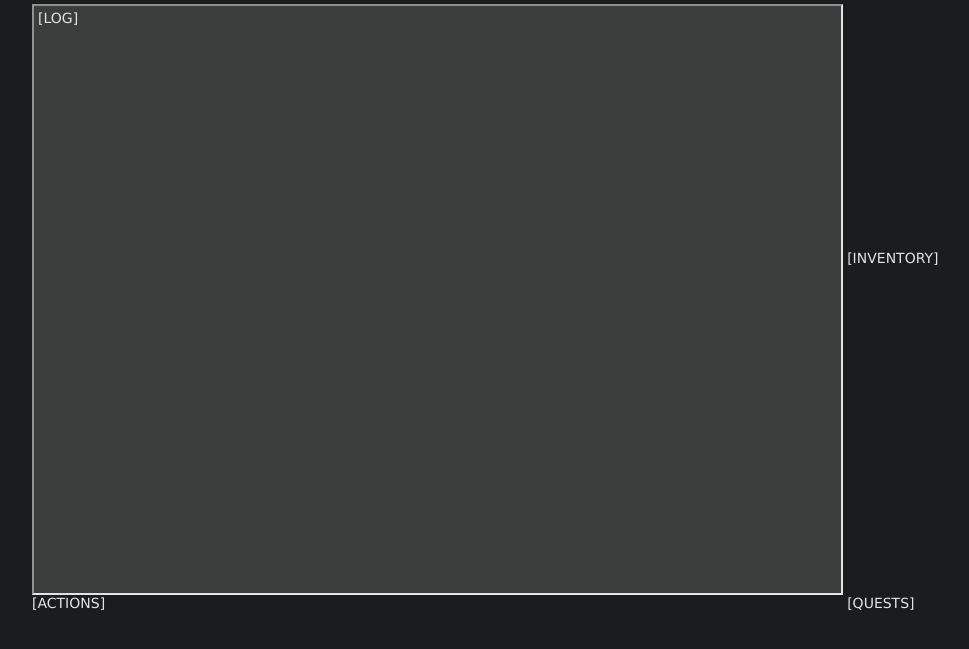
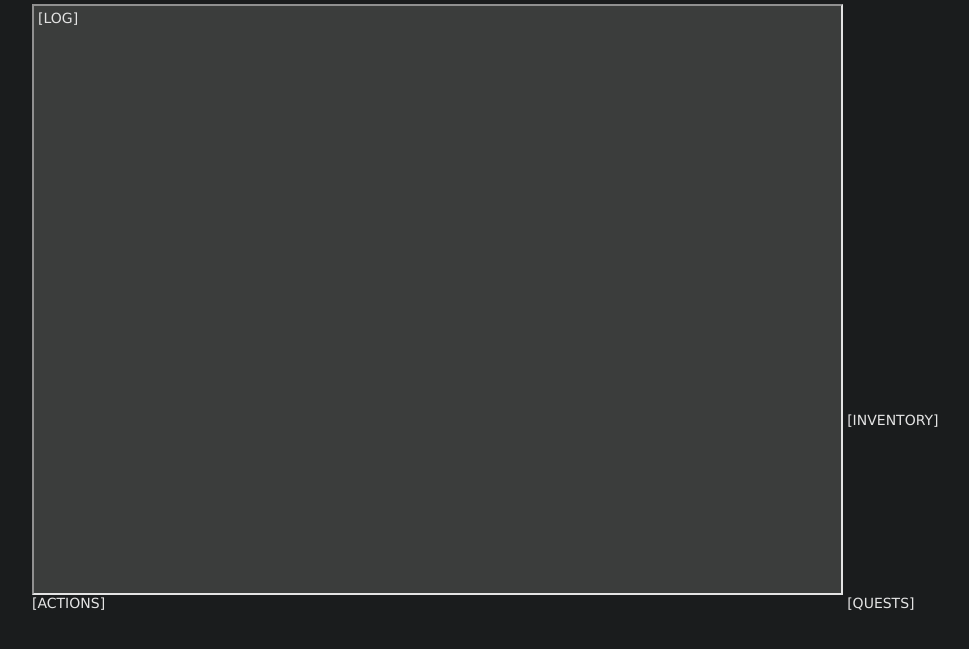
Before and after one commit to hujgup/vka, a PHP site: page /game/index.html in a window 1280 px wide. Shown: the top 649 px of the page, without its empty margins (0-969 px from the left). Run offline with PHP 8.4, Linux system fonts and the light colour scheme.

Commit message:
Engine localization strings enforced, image space now dynamic, page title localized.

```diff
--- a/game/index.html
+++ b/game/index.html
@@ -2,7 +2,7 @@
 <html>
 <head>
 	<meta charset="utf-8" />
-	<title>Vriska's Kinky Adventure - Game</title>
+	<title>Loading...</title>
 	<link rel="stylesheet" href="style/ng/global.css" />
 	<link rel="stylesheet" href="style/ng/layout.css" />
 	<script src="script/ng/ajax.js"></script>
@@ -14,26 +14,24 @@
 		<div class="row-9">
 			<div class="col-8">
 				<div class="custom">
-					<div id="log" class="log-container">[LOG]</div>
+					<div id="log" class="log-container scrollable">[LOG]</div>
 				</div>
 			</div>
 			<div class="col-4">
-				<div class="row-5">
-					<div id="imageContainer" class="custom">
-						<image id="image" class="fit" src="gfx/ng/alpha.png" />
+				<div class="custom scrollable">
+					<div id="imageContainer" class="image-container">
+						<image id="image" class="fit image" src="gfx/ng/alpha.png" />
 					</div>
-				</div>
-				<div class="row-7">
-					<div id="inventory" class="custom">[INVENTORY]</div>
+					<div id="inventory" class="inventory">[INVENTORY]</div>
 				</div>
 			</div>
 		</div>
 		<div class="row-3">
 			<div class="col-8">
-				<div id="actions" class="custom">[ACTIONS]</div>
+				<div id="actions" class="custom actions">[ACTIONS]</div>
 			</div>
 			<div class="col-4">
-				<div id="quests" class="custom">[QUESTS]</div>
+				<div id="quests" class="custom quests">[QUESTS]</div>
 			</div>
 		</div>
 	</article>
--- a/game/style/ng/layout.css
+++ b/game/style/ng/layout.css
@@ -3,6 +3,9 @@ html, body {
 	height:100%;
 	overflow-x:hidden;
 	overflow-y:hidden;
+}
+.scrollable {
+	overflow-y:auto;
 }
 .container {
 	position:relative;
@@ -222,11 +225,9 @@ html, body {
 	border:2px inset #e4e4e4;
 	color:#e4e4e4;
 	background-color:#3b3d3c;
-	overflow-y:auto;
 	height:100%;
 	padding:4px;
 }
 .fit {
 	width:100%;
-	height:100%;
 }
```
Also changed, not shown: game/script/ng/ng.js (+25 -1 lines), game/style/app/ui.css (+7 -11 lines), changelog.txt, 1 other file.
